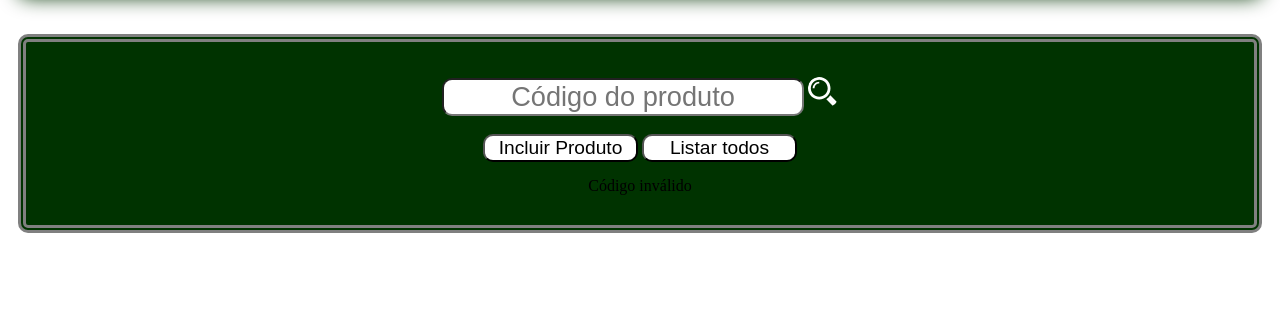
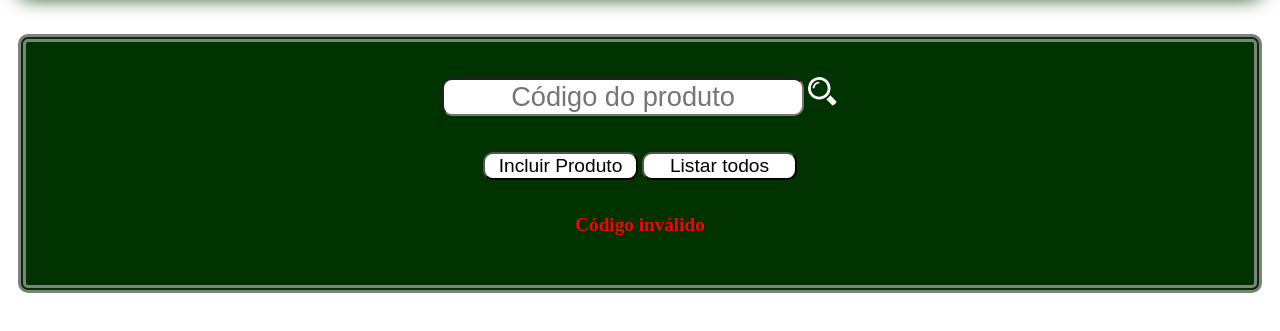
Before and after one commit to luantoni/fruteiracrud, a plain HTML site: page index.html in a window 1280 px wide. Both pictures are taken after a click on the button 823 px from the left and 192 px from the top of the page. Shown: the part 101-432 px from the top of the page. Drawn offline with Linux system fonts and the light colour scheme.

Commit message:
Ajustes nas funções

```diff
--- a/css/style.css
+++ b/css/style.css
@@ -3,6 +3,7 @@ html, body{cursor:default;}
 #conteudo{background-color: #003300; margin: 10px; padding: -20px; overflow-y:auto;}
 .inputs, #botaolimpar, #menuEditar, #menuDeletar, #editar, #incluir{display:none;}
 .menuprincipal{text-align: center; padding: 5px; margin: 10px;}
+.error{font-weight: bold; color: red; font-size: 120%;}
 #chave{border-radius: 10px;}
 h1 {text-align: center; color: white;}
 header{background-image: url("../img/background.jpg"); border-radius: 10px; box-shadow:0 0 20px #003300; margin: 10px; font-size: 170%;}
--- a/index.html
+++ b/index.html
@@ -12,8 +12,10 @@
 	</header>
 	<div id="caixa">
 		<div class="menuprincipal">
-			<input id="CampoPesquisar" type="text" placeholder="Código do produto" onkeypress="enter(event)"/>
-			<button id="BotaoPesquisar" class="pesquisa"  onclick="testarCodigo()"></button>
+			<div id="caixaPesquisa">
+				<input id="CampoPesquisar" type="text" placeholder="Código do produto" onkeypress="enter(event)"/>
+				<button id="BotaoPesquisar" class="pesquisa"  onclick="testarCodigo()"></button>
+			</div>
 			</br></br>
 			<div class="botoes">
 				<button id="menuIncluir"  onclick="preparaTelaInsercao()">Incluir Produto</button>
--- a/js/javas.js
+++ b/js/javas.js
@@ -1,7 +1,7 @@
 var strings={
 	endereco:"http://localhost:3000/product",
-	msgErroTestCode:"Código inválido",
-	msgErroValidaCampo:"Preencha todos os campos corretamente!",
+	msgErroTestCode:"<p class='error'>Código inválido</p>",
+	msgErroValidaCampo:"<p class='error'>Preencha todos os campos corretamente!</p>",
 	cabecalhoTabela:"<table border='1'><tr><th>Chave</th><th>Produto</th><th>Valor</th><th>Status</th><th>Estoque</th></tr>"
 };
 
@@ -148,6 +148,7 @@ function editarProduto(id, requisicao, url, parametros){
 	xmlhttp.setRequestHeader('Content-type', 'application/x-www-form-urlencoded');
 	xmlhttp.send(parametros);
 	limparCampos();
+	limparResultado();
 	ocultarForm();
 	ocultarBotoesEditarDeletar();
 }
```
Also changed, not shown: img/lupa3.svg (added), 1 other file.
